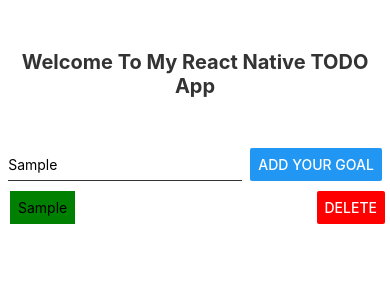
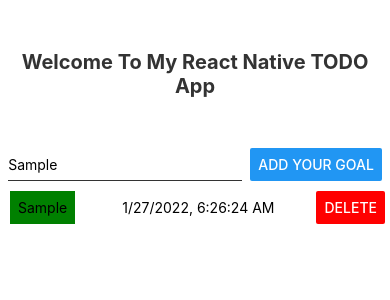
Before and after one commit to dmoradiya/React-Native-ToDo-Mobile-App, a React Native app: screen / in a window 390 px wide. Both pictures are taken after typing "Sample" into the empty fields and a click on the button "ADD YOUR GOAL". Shown: the top 300 px of the page. Built offline with nearby package versions, Linux system fonts and the light colour scheme.

Commit message:
Add time stamp of the goal

```diff
--- a/App.js
+++ b/App.js
@@ -39,6 +39,7 @@ export default function App() {
           renderItem={(itemData) => (
             <View style={styles.flatListContainer}>
               <Text style={styles.allGoal}>{itemData.item.goalValue}</Text>
+              <Text>{new Date().toLocaleString()}</Text>
               <Button
                 title="DELETE"
                 color="red"
```
